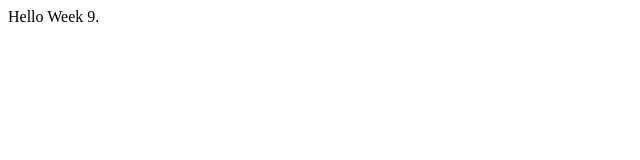
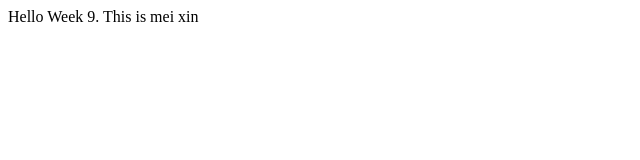
Before and after one commit to LiewLiew/week9, a website: page index.html in a window 1280 px wide. Shown: the whole page, without its empty margins (0-640 px from the left). Drawn offline with Linux system fonts and the light colour scheme.

Commit message:
Changed the text

```diff
--- a/index.html
+++ b/index.html
@@ -1,7 +1,7 @@
 <html>
   <body>
     <div id="app">
-      Hello Week 9.
+      Hello Week 9. This is mei xin
     </div>
   </body>
 </html>
```
